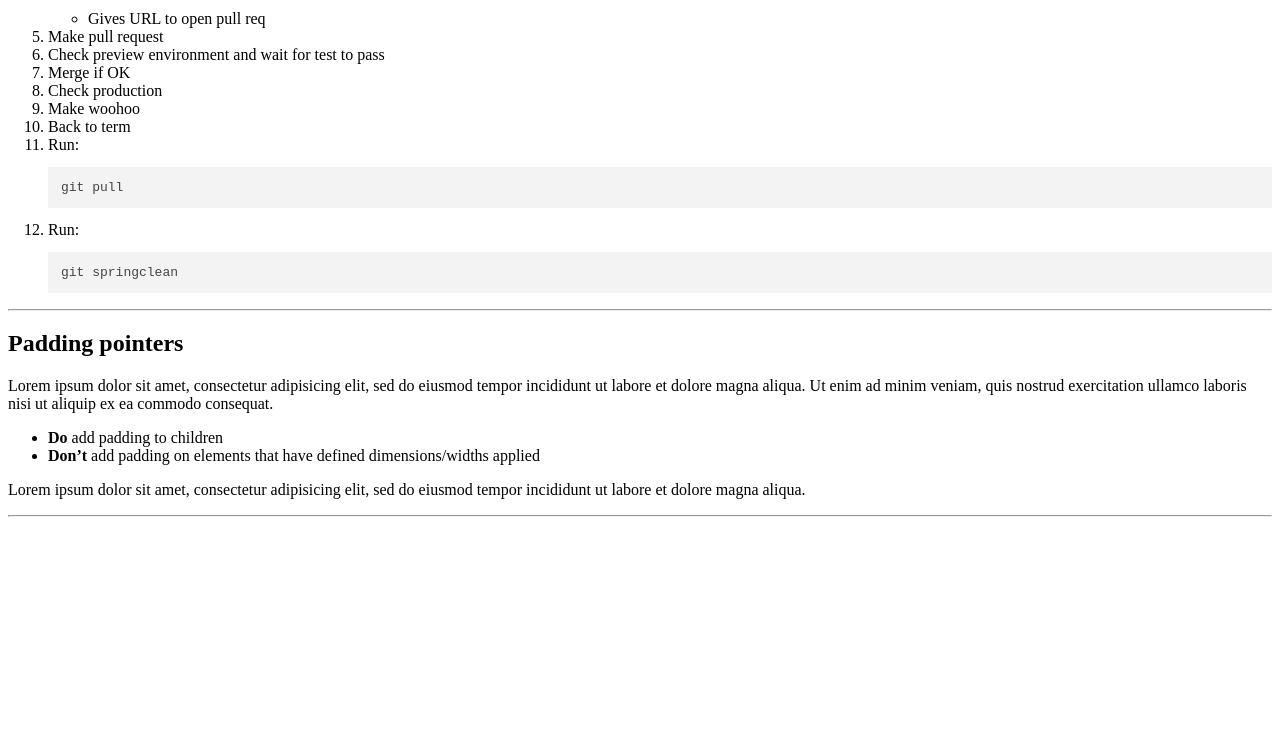
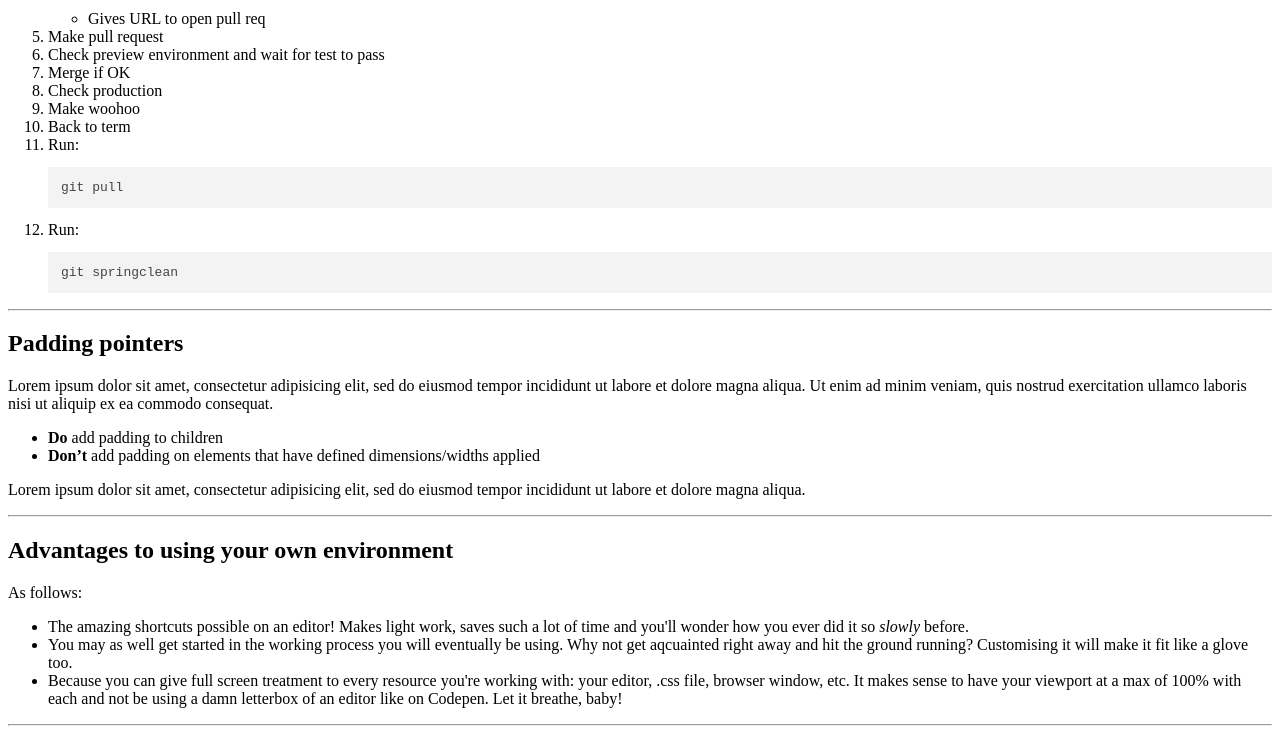
Before and after one commit to adelekyriacou/cheatsheet, a website: page public/index.html in a window 1280 px wide. Shown: the part 984-1718 px from the top of the page. Before the commit the page ends 1509 px from the top, so only its background shows below. Drawn offline with nearby package versions, Linux system fonts and the light colour scheme.

Commit message:
Add affirming message of why moving to my own environment was for my own good

```diff
--- a/public/index.html
+++ b/public/index.html
@@ -87,6 +87,21 @@
         </article>
         <hr>
       </section>
+
+      <section id="Advantages_to_using_your_own_environment" class="main-section">
+        <header>
+          <h2>Advantages to using your own environment</h2>
+        </header>
+        <article>
+          <p>As follows:</p>
+          <ul>
+            <li>The amazing shortcuts possible on an editor! Makes light work, saves such a lot of time and you'll wonder how you ever did it so <em>slowly</em> before.</li>
+            <li>You may as well get started in the working process you will eventually be using. Why not get aqcuainted right away and hit the ground running? Customising it will make it fit like a glove too.</li>
+            <li>Because you can give full screen treatment to every resource you're working with: your editor, .css file, browser window, etc. It makes sense to have your viewport at a max of 100% with each and not be using a damn letterbox of an editor like on Codepen. Let it breathe, baby!</li>
+          </ul>
+        </article>
+        <hr>
+      </section>
     <script src="//cdnjs.cloudflare.com/ajax/libs/highlight.js/10.0.3/highlight.min.js"></script>
     <script>hljs.initHighlightingOnLoad();</script>
   </body>
```
